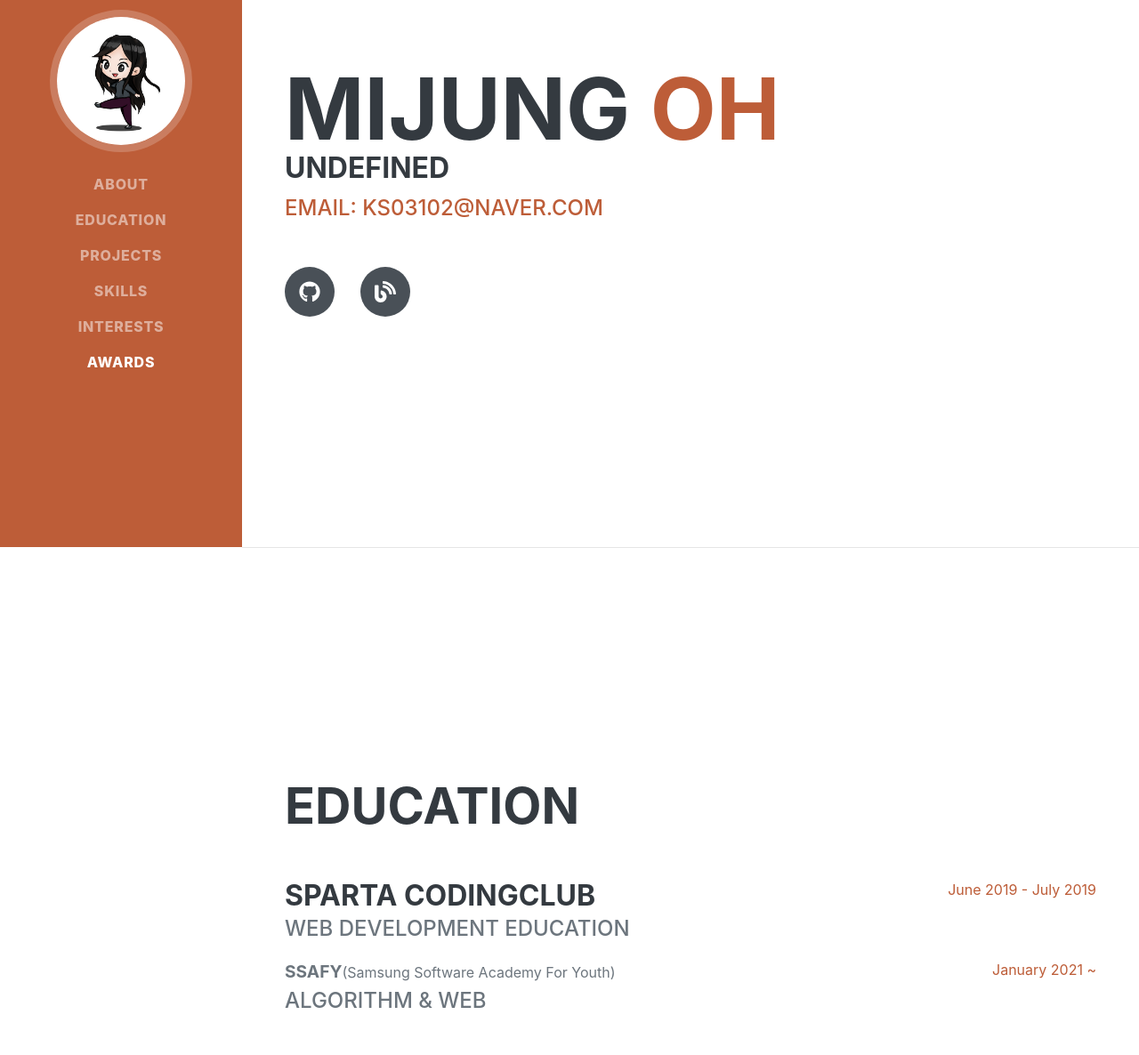
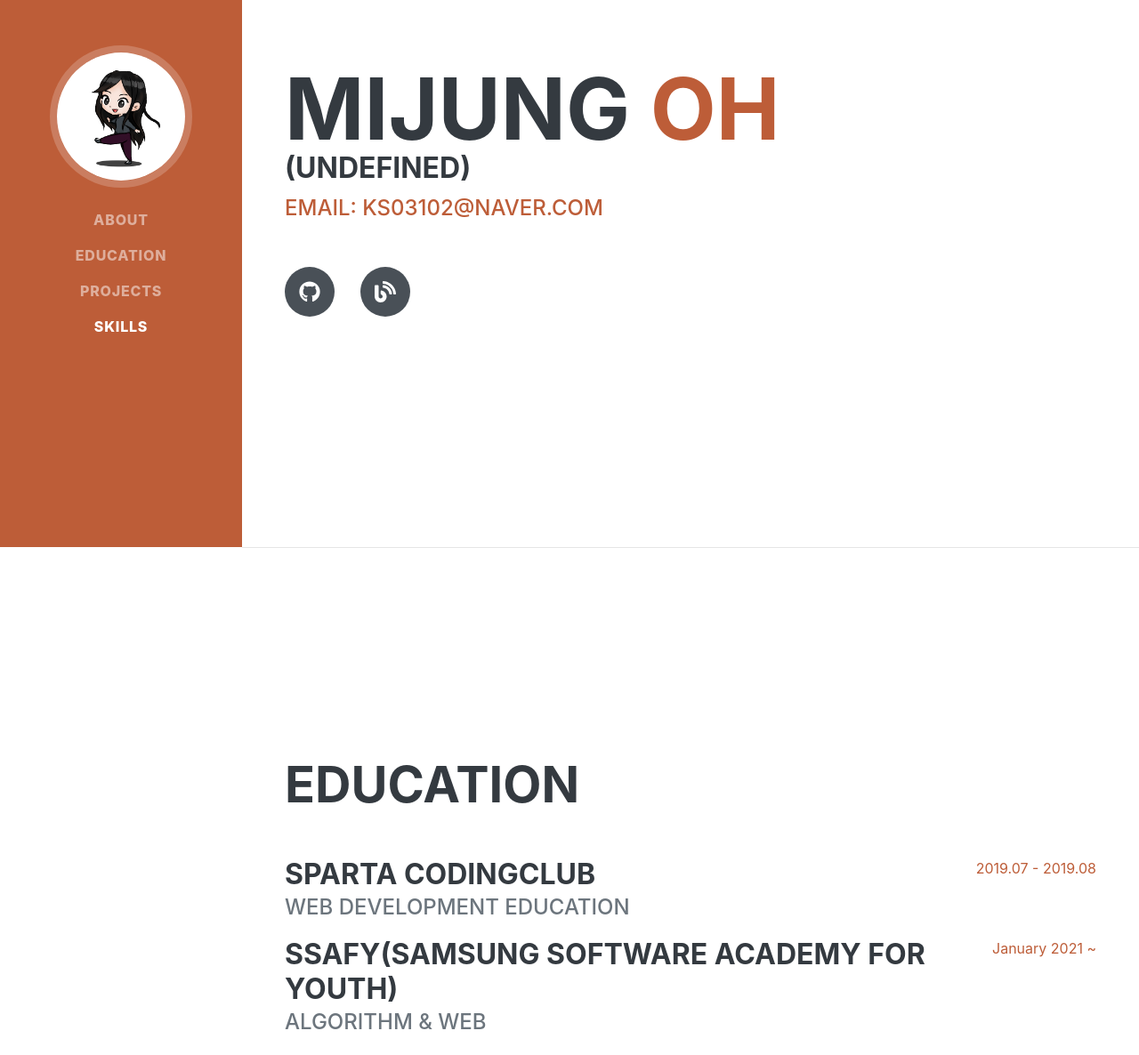
Before and after one commit to mijung-oh/mijung-oh.github.io, a plain HTML site: page index.html in a window 1280 px wide. Shown: the part 185-1371 px from the top of the page at 89% size. Drawn offline with nearby package versions, Linux system fonts and the light colour scheme; a web font is replaced by a local one.

Commit message:
Modify education

```diff
--- a/index.html
+++ b/index.html
@@ -29,8 +29,8 @@
                     <li class="nav-item"><a class="nav-link js-scroll-trigger" href="#education">Education</a></li>
                     <li class="nav-item"><a class="nav-link js-scroll-trigger" href="#projects">Projects</a></li>
                     <li class="nav-item"><a class="nav-link js-scroll-trigger" href="#skills">Skills</a></li>
-                    <li class="nav-item"><a class="nav-link js-scroll-trigger" href="#interests">Interests</a></li>
-                    <li class="nav-item"><a class="nav-link js-scroll-trigger" href="#awards">Awards</a></li>
+                    <!-- <li class="nav-item"><a class="nav-link js-scroll-trigger" href="#interests">Interests</a></li> -->
+                    <!-- <li class="nav-item"><a class="nav-link js-scroll-trigger" href="#awards">Awards</a></li> -->
                 </ul>
             </div>
         </nav>
@@ -44,7 +44,7 @@
                         <span class="text-primary">OH</span>
                     </h1>
                     <div class="subheading mb-5">
-                        <h3>undefined</h3>
+                        <h3>(undefined)</h3>
                         <a href="mailto:name@email.com">email: ks03102@naver.com</a>
                     </div>
                     <!-- <p class="lead mb-5"></p> -->
@@ -68,12 +68,12 @@
                             <h3 class="mb-0">sparta codingclub</h3>
                             <div class="subheading mb-3">web development education</div>
                         </div>
-                        <div class="flex-shrink-0"><span class="text-primary">June 2019 - July 2019</span></div>
+                        <div class="flex-shrink-0"><span class="text-primary">2019.07 - 2019.08</span></div>
                     </div>
 
                     <div class="d-flex flex-column flex-md-row justify-content-between">
                         <div class="flex-grow-1">
-                            <p class="mb-0"><span style="font-size: larger; font-weight: bolder;">SSAFY</span>(Samsung Software Academy For Youth)</p>
+                            <h3 class="mb-0">SSAFY(Samsung Software Academy For Youth)</h3>
                             <div class="subheading mb-3">Algorithm & Web</div>
                         </div>
                         <div class="flex-shrink-0"><span class="text-primary">January 2021 ~</span></div>
@@ -147,16 +147,16 @@
             </section>
             <hr class="m-0" />
             <!-- Interests-->
-            <section class="resume-section" id="interests">
+            <!-- <section class="resume-section" id="interests">
                 <div class="resume-section-content">
                     <h2 class="mb-5">Interests</h2>
                     <p>Apart from being a web developer, I enjoy most of my time being outdoors. In the winter, I am an avid skier and novice ice climber. During the warmer months here in Colorado, I enjoy mountain biking, free climbing, and kayaking.</p>
                     <p class="mb-0">When forced indoors, I follow a number of sci-fi and fantasy genre movies and television shows, I am an aspiring chef, and I spend a large amount of my free time exploring the latest technology advancements in the front-end web development world.</p>
                 </div>
             </section>
-            <hr class="m-0" />
+            <hr class="m-0" /> -->
             <!-- Awards-->
-            <section class="resume-section" id="awards">
+            <!-- <section class="resume-section" id="awards">
                 <div class="resume-section-content">
                     <h2 class="mb-5">Awards & Certifications</h2>
                     <ul class="fa-ul mb-0">
@@ -200,7 +200,7 @@
                         </li>
                     </ul>
                 </div>
-            </section>
+            </section> -->
         </div>
         <!-- Bootstrap core JS-->
         <script src="https://cdnjs.cloudflare.com/ajax/libs/jquery/3.5.1/jquery.min.js"></script>
```
